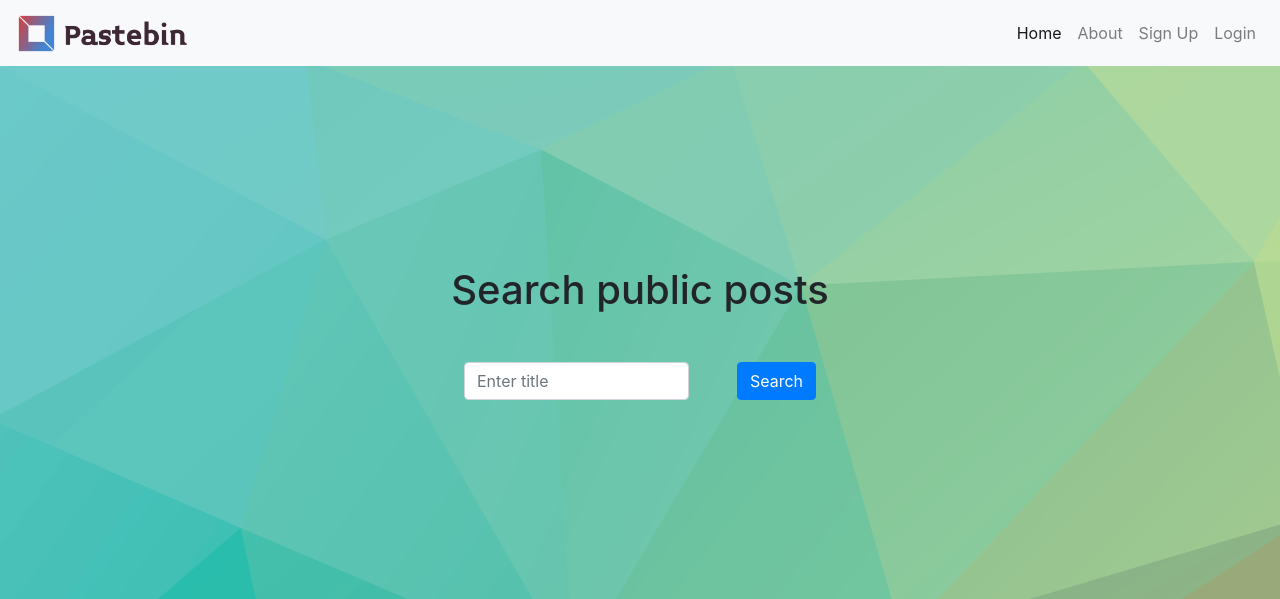
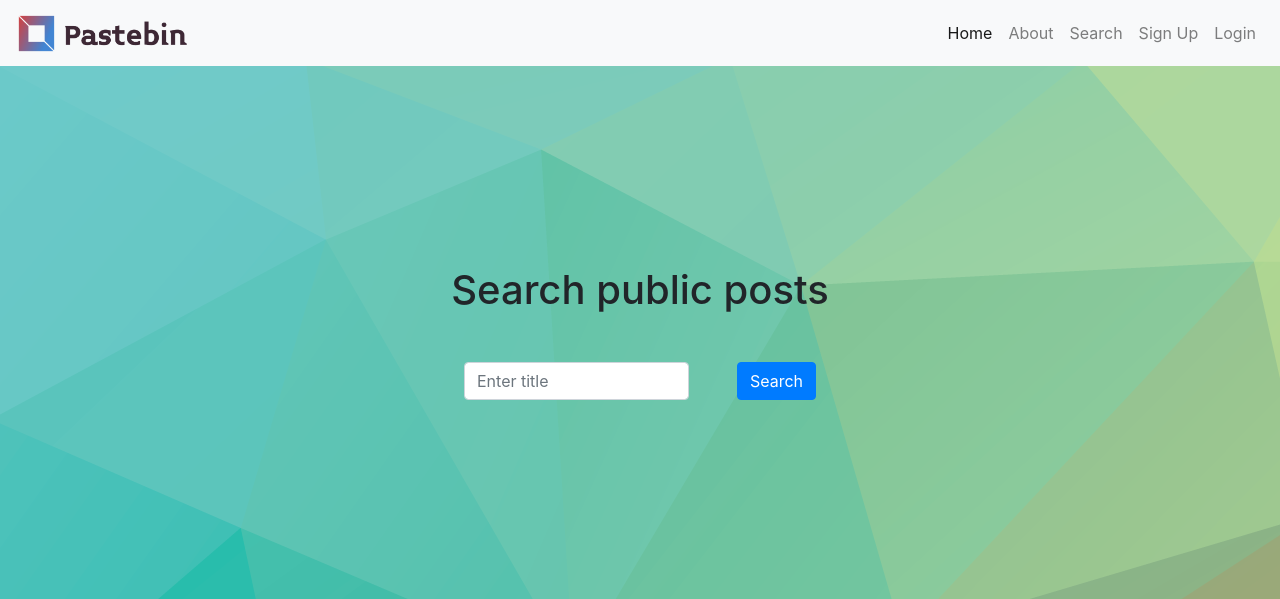
Before and after one commit to mishelshaji/django-pastebin, a Django app: template pastebin/guest/templates/search.html in a window 1280 px wide. Shown: the top 599 px of the page. Run offline with Django 3.2, Linux system fonts and the light colour scheme; the template is opened without the code that fills it, so the values that code supplies are empty; some libraries are stand-ins or nearby versions.

Commit message:
Added Search to navbar

```diff
--- a/pastebin/guest/templates/base.html
+++ b/pastebin/guest/templates/base.html
@@ -30,6 +30,9 @@
                       <a class="nav-link" href="{% url 'aboutpage' %}">About</a>
                   </li>
                   <li class="nav-item">
+                    <a class="nav-link" href="{% url 'search' %}">Search</a>
+                  </li>
+                  <li class="nav-item">
                     <a class="nav-link" href="{% url 'register' %}">Sign Up</a>
                   </li>
                   <li class="nav-item">
```
